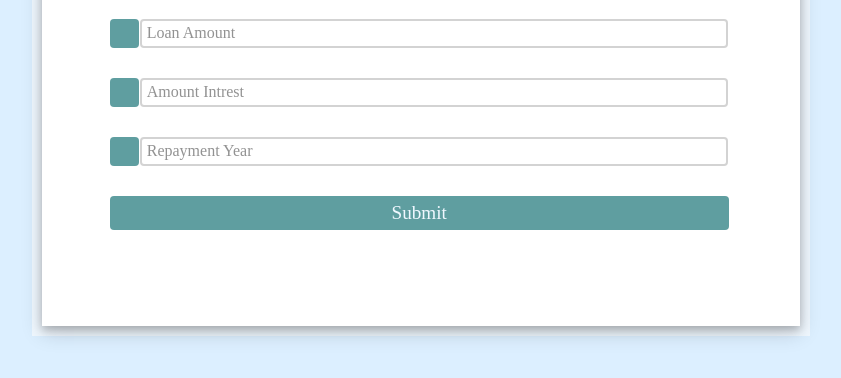
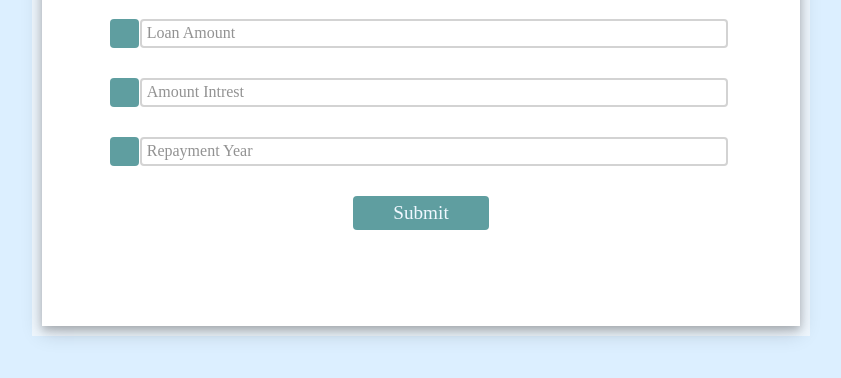
Before and after one commit to Kite2002/loancalc, a plain HTML site: page index.html in a window 1280 px wide. Shown: the part 124-502 px from the top of the page, without its empty margins (219-1060 px from the left). Drawn offline with Linux system fonts and the light colour scheme.

Commit message:
fixed button

```diff
--- a/style.css
+++ b/style.css
@@ -121,13 +121,16 @@ body{
 .button{
   border: none;
   appearance: none;
+
   font-size: 120%;
   text-align: center;
-  width: 97.5%;
   padding: 6px;
   background-color: cadetblue;
   color: aliceblue;
   border-radius: 4px;
+  width: 20%;
+  margin: auto;
+
 
 }
 .button:hover{
```
